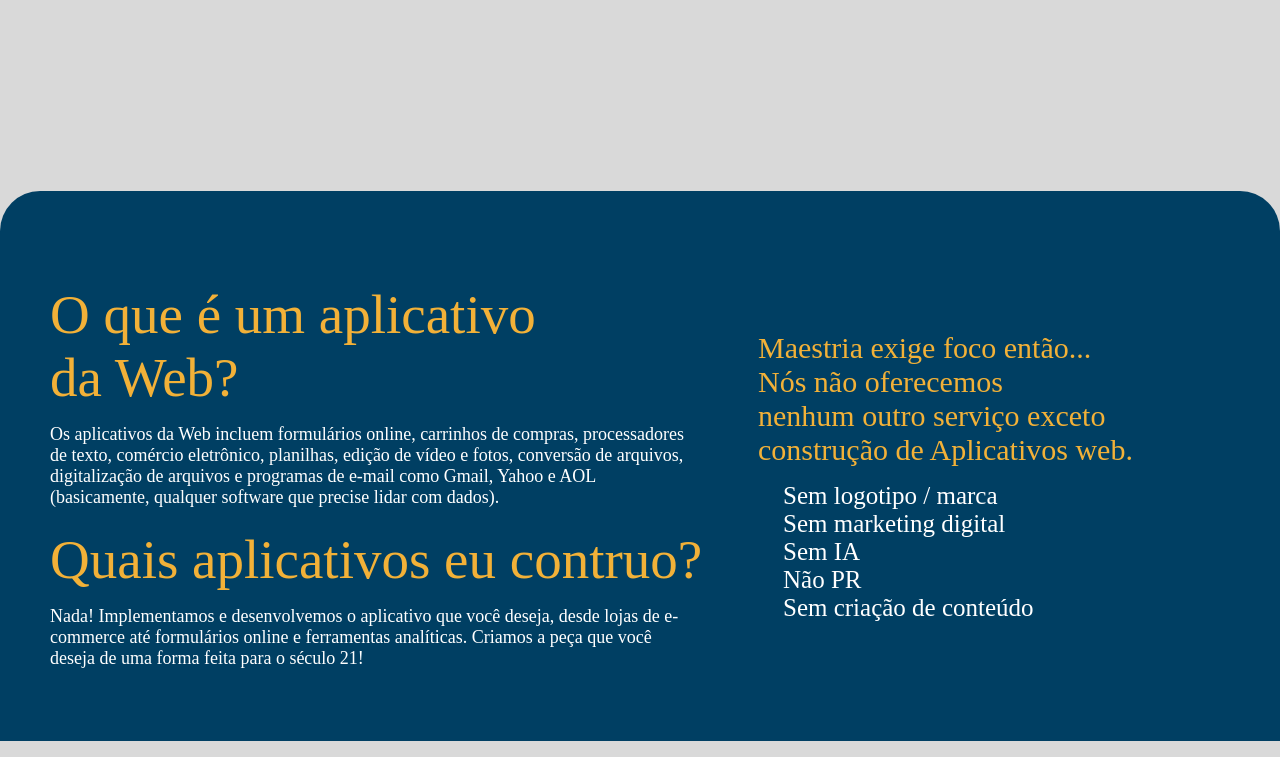
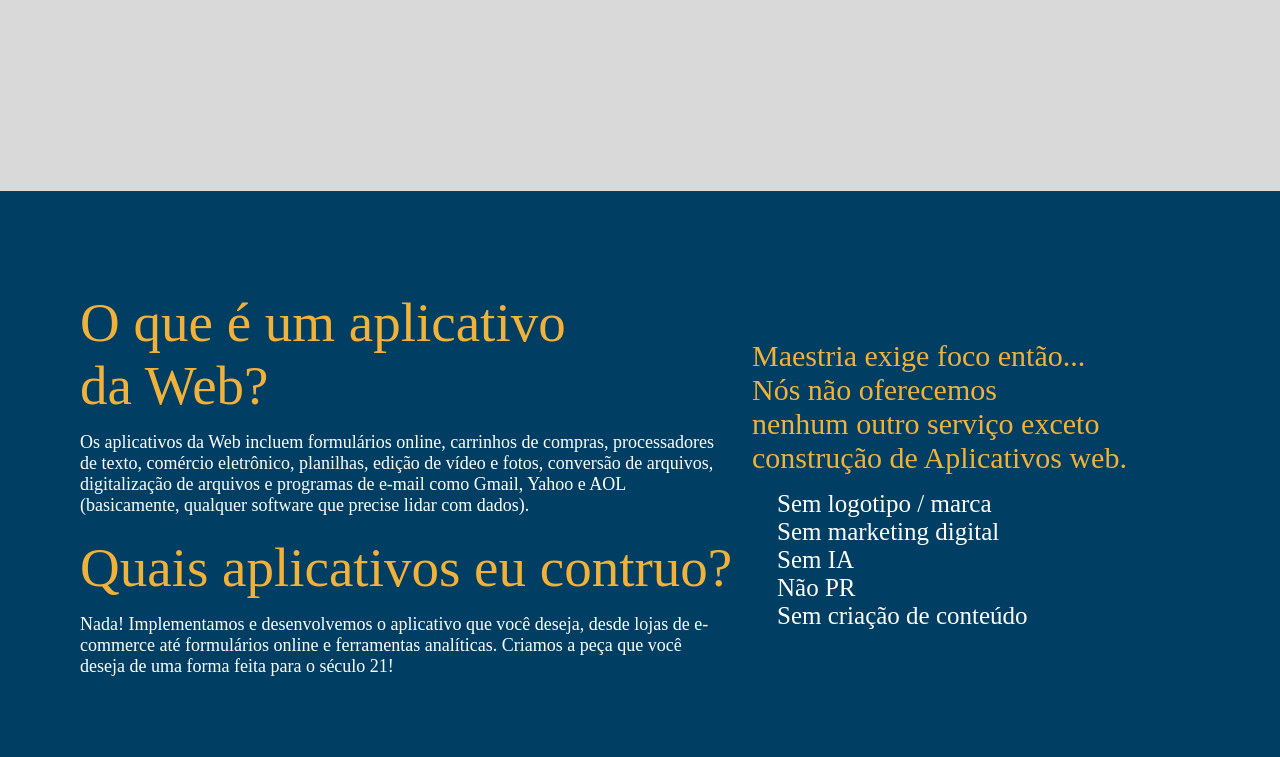
Before and after one commit to devthiagolinch/thiagolinchWS, a plain HTML site: page index.html in a window 1280 px wide. Shown: the part 3029-3786 px from the top of the page. Drawn offline with Linux system fonts and the light colour scheme.

Commit message:
site working

```diff
--- a/index.css
+++ b/index.css
@@ -190,13 +190,12 @@
 
   .offer-section {
     width: 100%;
-    height: 550px;
+    height: auto;
     display: flex;
     align-items: center;
     justify-content: space-around;
-    padding: 25px 50px;
+    padding: 5rem;
 
-    border-radius: 40px 40px 0px 0px;
     background-color: #003F63;
   }
   .offer-section h1 {
--- a/index.html
+++ b/index.html
@@ -100,7 +100,7 @@
             <img width="460" height="auto" src="https://images.unsplash.com/photo-1522199755839-a2bacb67c546?ixid=MnwxMjA3fDB8MHxwaG90by1wYWdlfHx8fGVufDB8fHx8&ixlib=rb-1.2.1&auto=format&fit=crop&w=872&q=80" >
         </div>
         <div class="service-card">
-            <img width="460" height="auto" scr="https://images.unsplash.com/photo-1551288049-bebda4e38f71?ixid=MnwxMjA3fDB8MHxwaG90by1wYWdlfHx8fGVufDB8fHx8&ixlib=rb-1.2.1&auto=format&fit=crop&w=870&q=80" >
+            <img width="460" height="auto" scr="images/lukas-blazek-mcSDtbWXUZU-unsplash.jpg" >
             <div class="service-card-text">
                 <h2>Dashboards</h2>
                 <p>
```
Also changed, not shown: images/lukas-blazek-mcSDtbWXUZU-unsplash.jpg (added).
